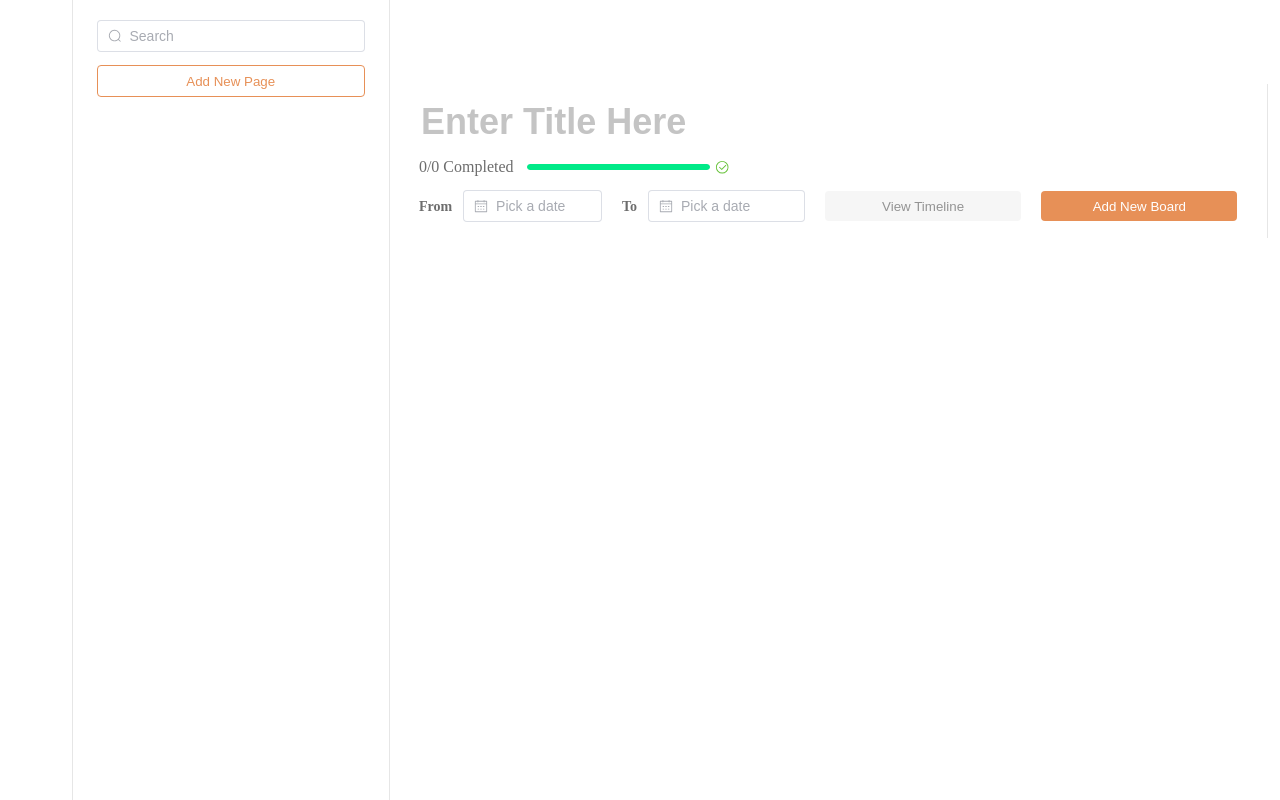
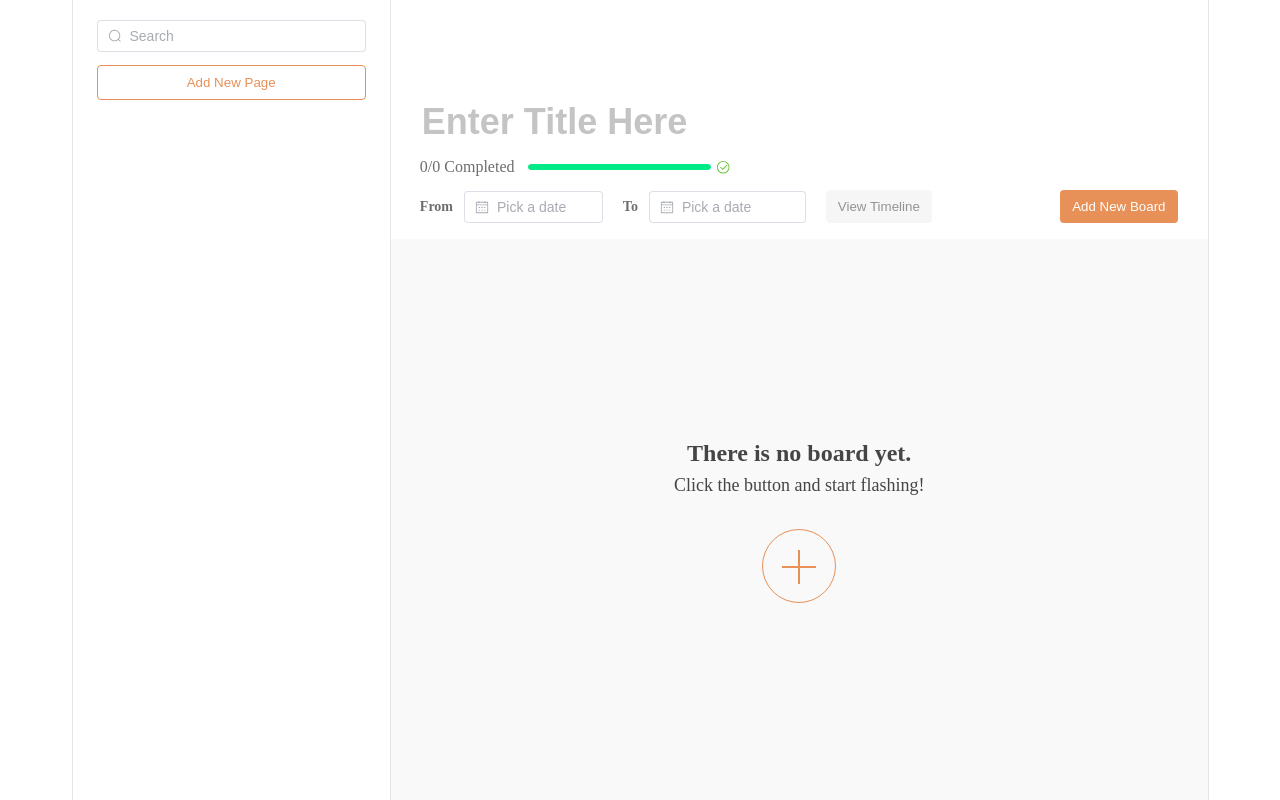
Before and after one commit to SON7AE/PortFolio_Board, a Vue app in the folder front/: page /#/ in a window 1280 px wide. Built offline with nearby package versions, Linux system fonts and the light colour scheme.

Commit message:
5. Create 화면 개발 완료

```diff
--- a/front/index.html
+++ b/front/index.html
@@ -5,7 +5,10 @@
         <meta http-equiv="X-UA-Compatible" content="IE=edge" />
         <meta name="viewport" content="width=device-width, initial-scale=1.0" />
         <title>TODO BOARD</title>
+        <!-- RESET CSS CDN LINK -->
         <link rel="stylesheet" href="https://cdn.jsdelivr.net/npm/reset-css@5.0.1/reset.min.css" />
+        <!-- FONT AWESOME CDN LINK -->
+        <script src="https://kit.fontawesome.com/a248c2f395.js" crossorigin="anonymous"></script>
     </head>
     <body>
         <div id="app"></div>
--- a/front/src/components/atoms/Button.vue
+++ b/front/src/components/atoms/Button.vue
@@ -29,9 +29,7 @@ export default {
     align-items: center;
     justify-content: center;
 
-    width: 100%;
-
-    padding: 7.5px 12px;
+    padding: 9px 12px;
 
     border-radius: 4px;
 
@@ -49,6 +47,8 @@ export default {
         background-color: $color-orange-100;
 
         &:hover {
+            padding: 8px 11px;
+
             border: 1px solid $color-orange-200;
             background-color: $color-orange-100;
         }
@@ -68,7 +68,7 @@ export default {
 
         &:hover {
             background-color: #e7e7e7;
-            color: $color-white-300;
+            color: $color-white-600;
         }
     }
 }
--- /dev/null
+++ b/front/src/components/atoms/RoundAddButton.vue
@@ -0,0 +1,48 @@
+<template>
+    <button class="add-round-button">
+        <span class="row"></span>
+        <span class="column"></span>
+    </button>
+</template>
+
+<script>
+export default {};
+</script>
+
+<style lang="scss" scoped>
+@import '~/assets/styles/main.scss';
+
+.add-round-button {
+    outline: none;
+
+    display: flex;
+    align-items: center;
+    justify-content: center;
+
+    width: 74px;
+    height: 74px;
+
+    border: 1px solid $color-orange-100;
+    border-radius: 50%;
+    background: transparent;
+
+    position: relative;
+}
+.row {
+    position: absolute;
+
+    top: 50%;
+
+    width: 32px;
+    border: 0.5px solid $color-orange-100;
+}
+.column {
+    position: absolute;
+
+    top: 50%;
+
+    width: 32px;
+    border: 0.5px solid $color-orange-100;
+    transform: rotate(90deg);
+}
+</style>
--- a/front/src/components/organisms/basic/Content.vue
+++ b/front/src/components/organisms/basic/Content.vue
@@ -25,7 +25,7 @@ export default { components: { Button } };
     align-items: center;
     justify-content: center;
 
-    width: 860px;
+    width: 855px;
     height: 100vh;
 
     border-right: 1px solid #e6e6e6;
--- a/front/src/components/organisms/create/Content.vue
+++ b/front/src/components/organisms/create/Content.vue
@@ -11,10 +11,16 @@
                 <CreateDatePicker :label="'To'" />
 
                 <Button :theme="'ghost'" label="View Timeline" />
-                <Button :theme="'filled'" label="Add New Board" class="button" />
+                <Button :theme="'filled'" label="Add New Board" class="filled-button" />
             </div>
         </div>
-        <div class="content__body"></div>
+        <div class="content__body">
+            <div class="content__body__text-box">
+                <span class="content__body__text-box__title">There is no board yet.</span>
+                <span class="content__body__text-box__subTitle">Click the button and start flashing!</span>
+            </div>
+            <RoundAddButton />
+        </div>
     </div>
 </template>
 
@@ -22,9 +28,10 @@
 import { ref } from '@vue/reactivity';
 import CreateDatePicker from '~/components/atoms/create/DatePicker.vue';
 import Button from '~/components/atoms/Button.vue';
+import RoundAddButton from '~/components/atoms/RoundAddButton.vue';
 
 export default {
-    components: { CreateDatePicker, Button },
+    components: { CreateDatePicker, Button, RoundAddButton },
     setup() {
         const title = ref(''); // 제목
         const customColor = ref('#00EA88'); // 프로그레스 바
@@ -42,22 +49,21 @@ export default {
     display: flex;
     flex-direction: column;
 
-    width: 860px;
+    width: 855px;
     height: 100vh;
+
+    border-right: 1px solid #e6e6e6;
 
     &__header {
         display: flex;
         flex-direction: column;
         align-items: flex-start;
 
-        width: 100%;
+        width: calc(100% - 32px);
 
         padding: 16px 29px;
         gap: 15px;
         margin-top: 84px;
-
-        border-right: 1px solid #e6e6e6;
-        background-color: $color-white-000;
 
         &__title {
             outline: none;
@@ -91,10 +97,49 @@ export default {
             width: 100%;
 
             gap: 20px;
+
+            position: relative;
+        }
+    }
+    &__body {
+        display: flex;
+        flex-direction: column;
+        align-items: center;
+        justify-content: center;
+
+        height: calc(100vh - 116px);
+
+        gap: 28px;
+
+        background-color: #f9f9f9;
+
+        &__text-box {
+            display: flex;
+            flex-direction: column;
+            align-items: center;
+            justify-content: center;
+
+            &__title {
+                color: #454545;
+
+                font-weight: 700;
+                font-size: 24px;
+                line-height: 32px;
+            }
+            &__subTitle {
+                color: #454545;
+
+                font-weight: 500;
+                font-size: 18px;
+                line-height: 32px;
+            }
         }
     }
 }
-.button {
+.filled-button {
+    position: absolute;
+    right: 27px;
+
     color: $color-white-000;
 }
 </style>
```
